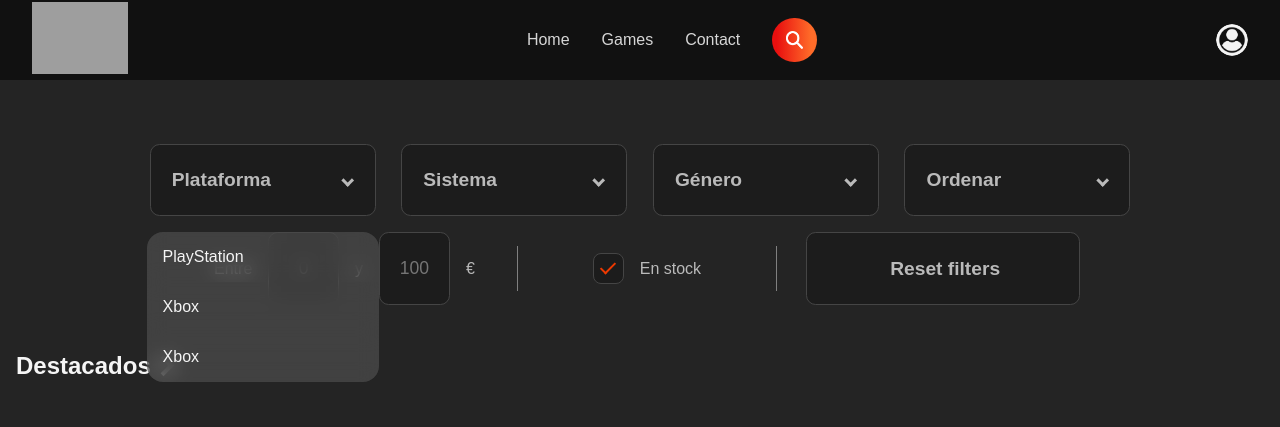
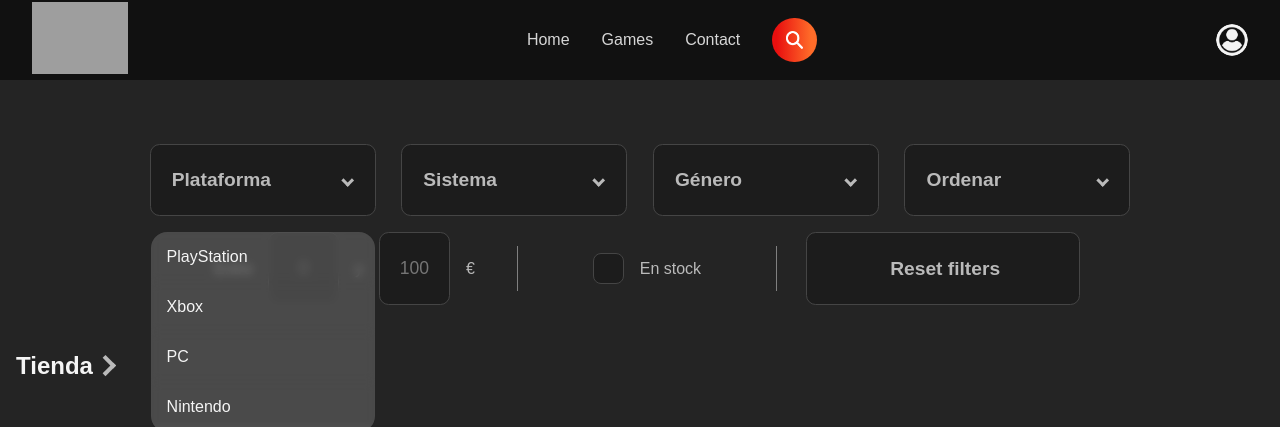
Before and after one commit to bedfastGit/GamesZ, a PHP site: page /store.html in a window 1280 px wide, after a click on "Plataforma". Shown: the top 427 px of the page. Run offline with PHP 8.4, Linux system fonts and the light colour scheme; grey boxes are pictures that could not be loaded.

Commit message:
filter progress

```diff
--- a/store.html
+++ b/store.html
@@ -39,57 +39,62 @@
     <div class="filter-section store-content">
         <div class="top-filter-div">
             <div class="item-container">
-                <div class="top-filter-item" onclick='toggleDropdown("drop-plat")'>
-                    <div class="top-item-title"><h2>Plataforma</h2></div>
+                <div class="top-filter-item" onclick='toggleDropdown("drop-plat")' id="plat">
+                    <div class="top-item-title"><h2 id="plat-text">Plataforma</h2></div>
                     <div class="top-item-arrow"></div>
                 </div>
                 <div class="dropdown" id="drop-plat">
                     <ul>
-                        <li class="first-li">PlayStation</li>
-                        <li>Xbox</li>
-                        <li class="last-li">Xbox</li>
+                        <li onclick='liPressed("drop-plat", "plat-text", "PlayStation")' class="first-li li" id="ps">PlayStation</li>
+                        <li onclick='liPressed("drop-plat", "plat-text", "Xbox")' class="li" id="xbox">Xbox</li>
+                        <li onclick='liPressed("drop-plat", "plat-text", "PC")' class="li" id="pc">PC</li>
+                        <li onclick='liPressed("drop-plat", "plat-text", "Nintendo")' class="last-li li" id="nintendo">Nintendo</li>
                     </ul>
                 </div>
             </div>
 
             <div class="item-container">
-                <div class="top-filter-item" onclick='toggleDropdown("drop-sist")'>
-                    <div class="top-item-title"><h2>Sistema</h2></div>
+                <div class="top-filter-item" onclick='toggleDropdown("drop-sist")'  id="sist">
+                    <div class="top-item-title"><h2 id="sist-text">Sistema</h2></div>
                     <div class="top-item-arrow"></div>
                 </div>
                 <div class="dropdown" id="drop-sist">
                     <ul>
-                        <li class="first-li">PlayStation</li>
-                        <li>Xbox</li>
-                        <li class="last-li">Xbox</li>
+                        <li onclick='liPressed("drop-sist", "sist-text", "Juegos")' class="first-li li" id="juegos">Juegos</li>
+                        <li onclick='liPressed("drop-sist", "sist-text", "Handheld")' class="li" id="handheld">Handheld</li>
+                        <li onclick='liPressed("drop-sist", "sist-text", "Sobremesa")' class="li" id="sobremesa">Sobremesa</li>
+                        <li onclick='liPressed("drop-sist", "sist-text", "Consolas")' class="last-li li" id="consolas">Consolas</li>
                     </ul>
                 </div>
             </div>
 
             <div class="item-container">
-                <div class="top-filter-item" onclick='toggleDropdown("drop-gen")'>
-                    <div class="top-item-title"><h2>Género</h2></div>
+                <div class="top-filter-item" onclick='toggleDropdown("drop-gen")'  id="gen">
+                    <div class="top-item-title"><h2 id="gen-text">Género</h2></div>
                     <div class="top-item-arrow"></div>
                 </div>
                 <div class="dropdown" id="drop-gen">
                     <ul>
-                        <li class="first-li">PlayStation</li>
-                        <li>Xbox</li>
-                        <li class="last-li">Xbox</li>
+                        <li onclick='liPressed("drop-gen", "gen-text", "Survival Horror")' class="first-li li" id="survival-horror">Survival Horror</li>
+                        <li onclick='liPressed("drop-gen", "gen-text", "Souls-like")' class="li" id="souls-like">Souls-like</li>
+                        <li onclick='liPressed("drop-gen", "gen-text", "Cooperativo")' class="li" id="cooperativo">Cooperativo</li>
+                        <li onclick='liPressed("drop-gen", "gen-text", "Shooter")' class="li" id="shooter">Shooter</li>
+                        <li onclick='liPressed("drop-gen", "gen-text", "Aventura")' class="last-li li" id="aventura">Aventura</li>
                     </ul>
                 </div>
             </div>
 
             <div class="item-container">
-                <div class="top-filter-item" onclick='toggleDropdown("drop-sort")'>
-                    <div class="top-item-title"><h2>Ordenar</h2></div>
+                <div class="top-filter-item" onclick='toggleDropdown("drop-sort")'  id="sort">
+                    <div class="top-item-title"><h2 id="sort-text">Ordenar</h2></div>
                     <div class="top-item-arrow"></div>
                 </div>
                 <div class="dropdown" id="drop-sort">
                     <ul>
-                        <li class="first-li">PlayStation</li>
-                        <li>Xbox</li>
-                        <li class="last-li">Xbox</li>
+                        <li onclick='liPressed("drop-sort", "sort-text", "Precio Asc.")' class="first-li li" id="precio-ascendente">Precio Asc.</li>
+                        <li onclick='liPressed("drop-sort", "sort-text", "Precio Desc.")' class="li" id="precio-descendente">Precio Desc.</li>
+                        <li onclick='liPressed("drop-sort", "sort-text", "A - Z")' class="li" id="a-z">A - Z</li>
+                        <li onclick='liPressed("drop-sort", "sort-text", "Z - A")' class="last-li li" id="z-a">Z - A</li>
                     </ul>
                 </div>
             </div>
@@ -103,8 +108,8 @@
                 <p class="dimm-text">€</p>
             </div>
             <div class="vertical-spacer"></div>
-            <div class="lower-filter-item middle-lower-item">
-                <div id="stock-box"><div class="tick"></div></div>
+            <div class="lower-filter-item middle-lower-item" onclick="stockCheckBox()">
+                <div id="stock-box"><div class="tick" id="tick"></div></div>
                 <div id="stock-p"><p class="dimm-text"> En stock</p></div>
             </div>
             <div class="vertical-spacer"></div>
@@ -119,13 +124,13 @@
     <!-- destacados -->
     <div class="store-content" >
         <a href="" id="destacados">
-            <h2>Destacados</h2>
+            <h2>Tienda</h2>
             <div id="arrow-container"><div class="arrow"></div></div>
         </a>
     </div>
     <br>
     <div class="store-content contenidos">
-        <div class="content-div">
+        <div id="elden-ring" class="content-div playstation xbox pc juegos souls-like aventura cooperativo">
             <div class="content-img">
                 <a href=""><img  onmouseover='playvid("elden-img", "elden-vid")' id="elden-img" src="pics/elden-ring-cover.png"></a>
                 <a href=""><video onmouseout='pausevid("elden-img", "elden-vid")' autoplay="autoplay" muted id="elden-vid" class="vid-thumbnail">
@@ -138,7 +143,7 @@
             </div>
         </div>
 
-        <div class="content-div">
+        <div id="sh2-remake" class="content-div playstation pc juegos survival-horror">
             <div class="content-img">
                 <a href=""><img  onmouseover='playvid("silent2rem-img", "silent2rem-vid")' id="silent2rem-img" src="pics/sh-2-remake-cover.png"></a>
                 <a href=""><video onmouseout='pausevid("silent2rem-img", "silent2rem-vid")' autoplay="autoplay" muted id="silent2rem-vid" class="vid-thumbnail">
@@ -151,7 +156,7 @@
             </div>
         </div>
 
-        <div class="content-div">
+        <div id="alan2" class="content-div playstation xbox pc juegos survival-horror aventura ">
             <div class="content-img">
                 <a href=""><img  onmouseover='playvid("alanii-img", "alanii-vid")' id="alanii-img" src="pics/alan-wake-2-cover.png"></a>
                 <a href=""><video onmouseout='pausevid("alanii-img", "alanii-vid")' autoplay="autoplay" muted id="alanii-vid" class="vid-thumbnail">
@@ -164,7 +169,7 @@
             </div>
         </div>
 
-        <div class="content-div">
+        <div id="nier-automata" class="content-div playstation xbox nintendo pc juegos aventura">
             <div class="content-img">
                 <a href=""><img  onmouseover='playvid("nier-img", "nier-vid")' id="nier-img" src="pics/nier-cover.png"></a>
                 <a href=""><video onmouseout='pausevid("nier-img", "nier-vid")' autoplay="autoplay" muted id="nier-vid" class="vid-thumbnail">
@@ -177,7 +182,7 @@
             </div>
         </div>
 
-        <div class="content-div">
+        <div id="re4-remake" class="content-div playstation xbox pc juegos survival-horror aventura">
             <div class="content-img">
                 <a href=""><img  onmouseover='playvid("re4-img", "re4-vid")' id="re4-img" src="pics/re4-cover.jpg"></a>
                 <a href=""><video onmouseout='pausevid("re4-img", "re4-vid")' autoplay="autoplay" muted id="re4-vid" class="vid-thumbnail">
@@ -190,7 +195,7 @@
             </div>
         </div>
 
-        <div class="content-div">
+        <div id="dark-souls" class="content-div playstation xbox pc nintendo juegos cooperativo souls-like aventura">
             <div class="content-img">
                 <a href=""><img  onmouseover='playvid("dsiog-img", "dsiog-vid")' id="dsiog-img" src="pics/darksouls-og-cover.png"></a>
                 <a href=""><video onmouseout='pausevid("dsiog-img", "dsiog-vid")' autoplay="autoplay" muted id="dsiog-vid" class="vid-thumbnail">
@@ -203,7 +208,7 @@
             </div>
         </div>
 
-        <div class="content-div">
+        <div id="halo3" class="content-div xbox pc juegos shooter cooperativo">
             <div class="content-img">
                 <a href=""><div class="game-discount"><p style="color: whitesmoke">-15%</p></div><img  onmouseover='playvid("halo3-img", "halo3-vid")' id="halo3-img" src="pics/halo-3.jpg"></a>
                 <a href=""><video onmouseout='pausevid("halo3-img", "halo3-vid")' autoplay="autoplay" muted id="halo3-vid" class="vid-thumbnail">
@@ -219,7 +224,7 @@
             </div>
         </div>
 
-        <div class="content-div">
+        <div id="t-bloodborne" class="content-div playstation pc juegos souls-like cooperativo aventura">
             <div class="content-img">
                 <a href=""><div class="game-discount"><p style="color: whitesmoke">-25%</p></div><img  onmouseover='playvid("bloodborne-img", "bloodborne-vid")' id="bloodborne-img" src="pics/bloodborne-bg.png"></a>
                 <a href=""><video onmouseout='pausevid("bloodborne-img", "bloodborne-vid")' autoplay="autoplay" muted id="bloodborne-vid" class="vid-thumbnail">
@@ -235,7 +240,7 @@
             </div>
         </div>
 
-        <div class="content-div">
+        <div id="t-ittakestwo" class="content-div nintendo pc xbox juegos cooperativo aventura">
             <div class="content-img">
                 <a href=""><div class="game-discount"><p style="color: whitesmoke">-10%</p></div><img  onmouseover='playvid("ittakestwo-img", "ittakestwo-vid")' id="ittakestwo-img" src="pics/ittakestwo.png"></a>
                 <a href=""><video onmouseout='pausevid("ittakestwo-img", "ittakestwo-vid")' autoplay="autoplay" muted id="ittakestwo-vid" class="vid-thumbnail">
@@ -251,7 +256,7 @@
             </div>
         </div>
 
-        <div class="content-div">
+        <div id="ps5" class="content-div playstation consolas">
             <div class="content-img">
                 <a href=""><img id="ps5-img" src="pics/ps5.png"></a>
                 <a href=""><video autoplay="autoplay" muted id="ps5-vid" class="vid-thumbnail">
@@ -264,7 +269,7 @@
             </div>
         </div>
 
-        <div class="content-div">
+        <div id="series-x" class="content-div xbox consolas">
             <div class="content-img">
                 <a href=""><img id="seriesx-img" src="pics/seriesx.png"></a>
                 <a href=""><video autoplay="autoplay" muted id="seriesx-vid" class="vid-thumbnail">
@@ -277,7 +282,7 @@
             </div>
         </div>
 
-        <div class="content-div">
+        <div id="series-s" class="content-div xbox consolas">
             <div class="content-img">
                 <a href=""><img id="seriess-img" src="pics/seriess.png"></a>
                 <a href=""><video autoplay="autoplay" muted id="seriess-vid" class="vid-thumbnail">
@@ -290,7 +295,7 @@
             </div>
         </div>
 
-        <div class="content-div">
+        <div id="switch-og" class="content-div nintendo consolas handheld">
             <div class="content-img">
                 <a href=""><img id="switch-img" src="pics/switch.png"></a>
                 <a href=""><video autoplay="autoplay" muted id="switch-vid" class="vid-thumbnail">
@@ -303,7 +308,7 @@
             </div>
         </div>
 
-        <div class="content-div">
+        <div id="switch-oled" class="content-div nintendo consolas handheld">
             <div class="content-img">
                 <a href=""><img id="switcholed-img" src="pics/switch-oled.png"></a>
                 <a href=""><video autoplay="autoplay" muted id="switcholed-vid" class="vid-thumbnail">
@@ -316,7 +321,7 @@
             </div>
         </div>
 
-        <div class="content-div">
+        <div id="black-ice-pc" class="content-div pc sobremesa">
             <div class="content-img">
                 <a href=""><img id="blackice-img" src="pics/bi-stuido-bg-169.png"></a>
                 <a href=""><video autoplay="autoplay" muted id="blackice-vid" class="vid-thumbnail">
--- a/style/store-style.css
+++ b/style/store-style.css
@@ -494,7 +494,7 @@ footer{
     border-bottom: 0.15em solid #ed3901;
     border-right: 0.15em solid #ed3901;
     margin-top: 0.3em;
-    display: flex;
+    display: none;
 }
 
 .first-lower-item{
@@ -600,14 +600,15 @@ footer{
     display: none;
     justify-content: center;
     height: 0;
+    z-index: 1;
 }
 
 .dropdown li{
     list-style: none;
-    background-color: rgba(96, 96, 96, 0.49);
-    backdrop-filter: blur(10px);
+    background-color: rgba(96, 96, 96, 0.64);
+    backdrop-filter: blur(5px);
     padding: 1em;
-    width: 12.5em;
+    width: 12em;
 }
 
 .dropdown li:hover{
@@ -627,3 +628,6 @@ footer{
     border-bottom-left-radius: 1em;
     border-bottom-right-radius: 1em;
 }
+
+.item-container{
+}
```
Also changed, not shown: scripts/filter.js (+164 -0 lines), scripts/store-script.js (+6 -5 lines).
